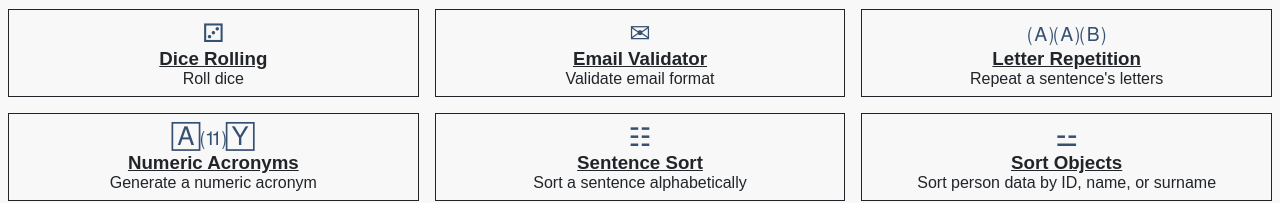
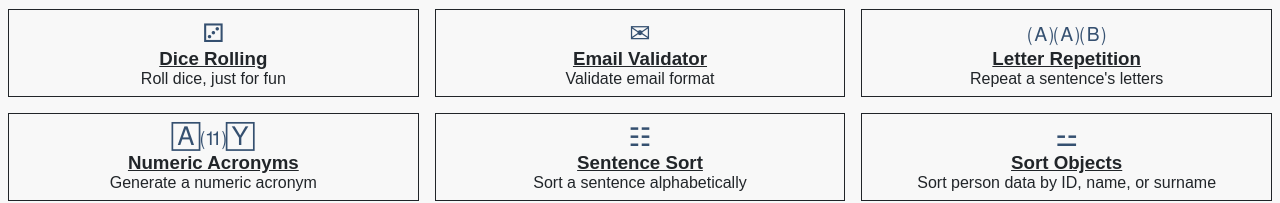
Before and after one commit to ethanKletschke/TSX-Portfolio-App, a React (Vite) app: page / in a window 1280 px wide. Shown: the part 236-439 px from the top of the page. Built offline with nearby package versions, Linux system fonts and the light colour scheme.

Commit message:
feat(ui): Add a better subtitle to "Dice Rolling" card

```diff
--- a/src/pages/Home/Home.tsx
+++ b/src/pages/Home/Home.tsx
@@ -29,7 +29,7 @@ export default function Home() {
       route: "/dice",
       title: "Dice Rolling",
       icon: "⚂",
-      subtitle: "Roll dice"
+      subtitle: "Roll dice, just for fun"
     },
     {
       route: "/email",
```
